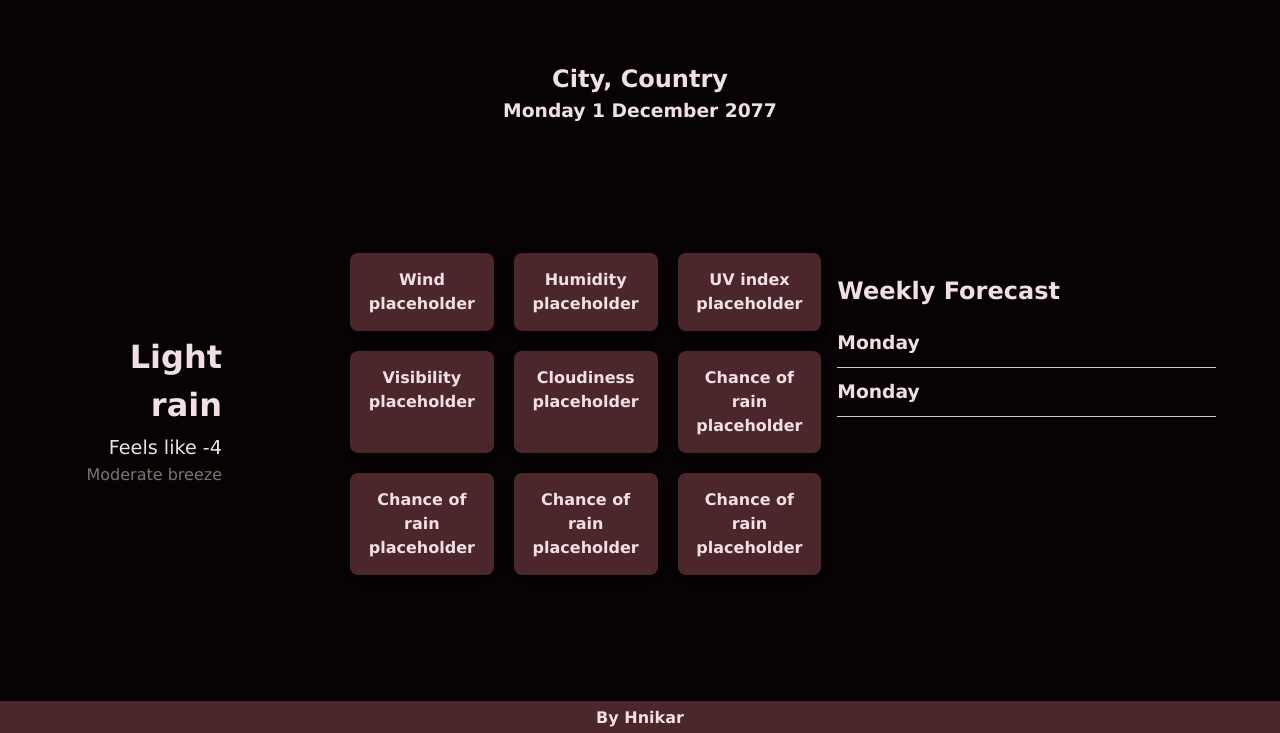
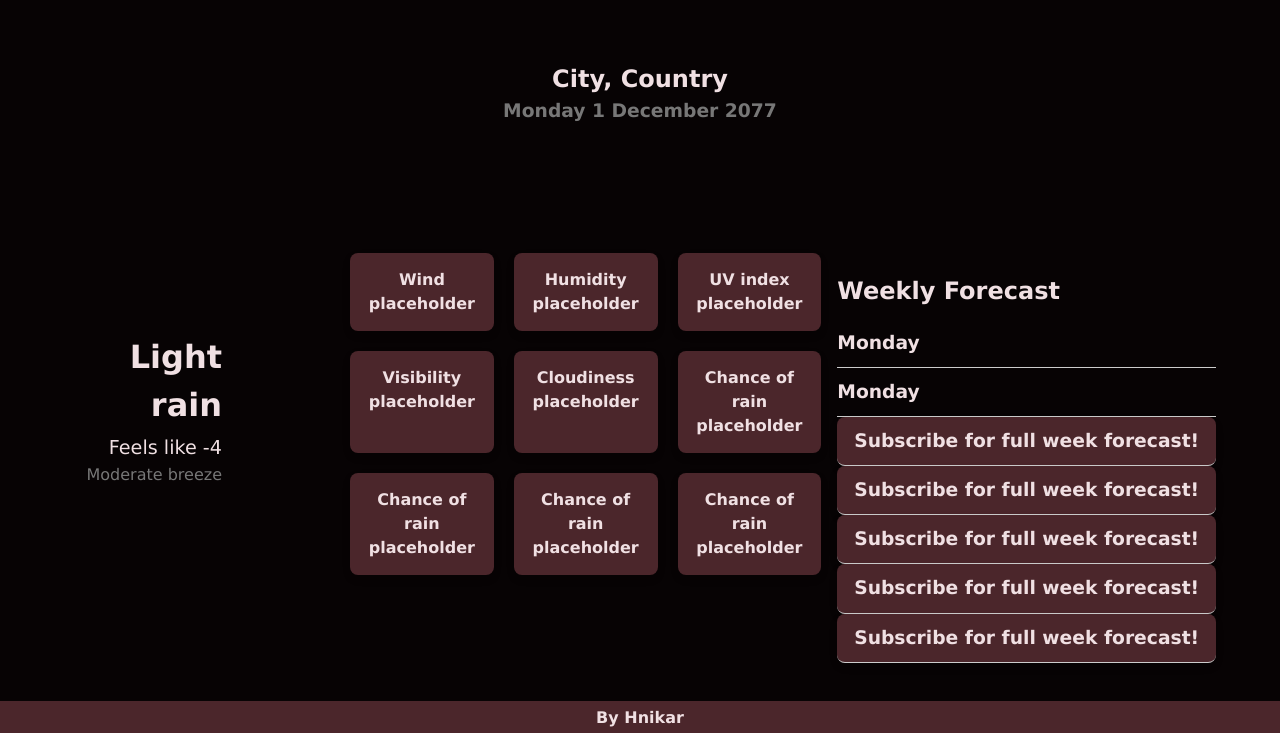
Before and after one commit to Hnikar/odin-weather-app, a plain HTML site: page index.html in a window 1280 px wide. Shown: the part 67-800 px from the top of the page. Drawn offline with Linux system fonts and the light colour scheme; no server answers.

Commit message:
add 5 currently nonfunctional forecast days

```diff
--- a/index.html
+++ b/index.html
@@ -82,6 +82,7 @@
 					</li>
 				</ul>
 			</div>
+			<!-- Хз надо ли менять id обратно на классы, подумать -->
 			<div class="weekly-forecast">
 				<h2 class="weekly-forecast-header">Weekly Forecast</h2>
 				<ul class="weekly-forecast-details">
@@ -101,6 +102,21 @@
 						<div></div>
 						<div></div>
 					</li>
+					<li class="paywalled-li">
+						<h3>Subscribe for full week forecast!</h3>
+					</li>
+					<li class="paywalled-li">
+						<h3>Subscribe for full week forecast!</h3>
+					</li>
+					<li class="paywalled-li">
+						<h3>Subscribe for full week forecast!</h3>
+					</li>
+					<li class="paywalled-li">
+						<h3>Subscribe for full week forecast!</h3>
+					</li>
+					<li class="paywalled-li">
+						<h3>Subscribe for full week forecast!</h3>
+					</li>
 				</ul>
 			</div>
 		</main>
--- a/style.css
+++ b/style.css
@@ -134,7 +134,7 @@ main {
 
 #weather-feels-like,
 #weather-wind-desc,
-#date-and-time {
+.date-and-time {
 	color: #777;
 }
 
@@ -149,7 +149,8 @@ main {
 	gap: 20px;
 }
 
-.weather-now-details li {
+.weather-now-details li,
+.paywalled-li {
 	background-color: var(--primary);
 	color: var(--text);
 	padding: 15px;
@@ -157,7 +158,9 @@ main {
 	text-align: center;
 	box-shadow: 0 4px 8px rgba(0, 0, 0, 0.1);
 }
-
+.paywalled-li h3 {
+	width: 100%;
+}
 .weather-now-details div {
 	font-weight: bold;
 }
```
